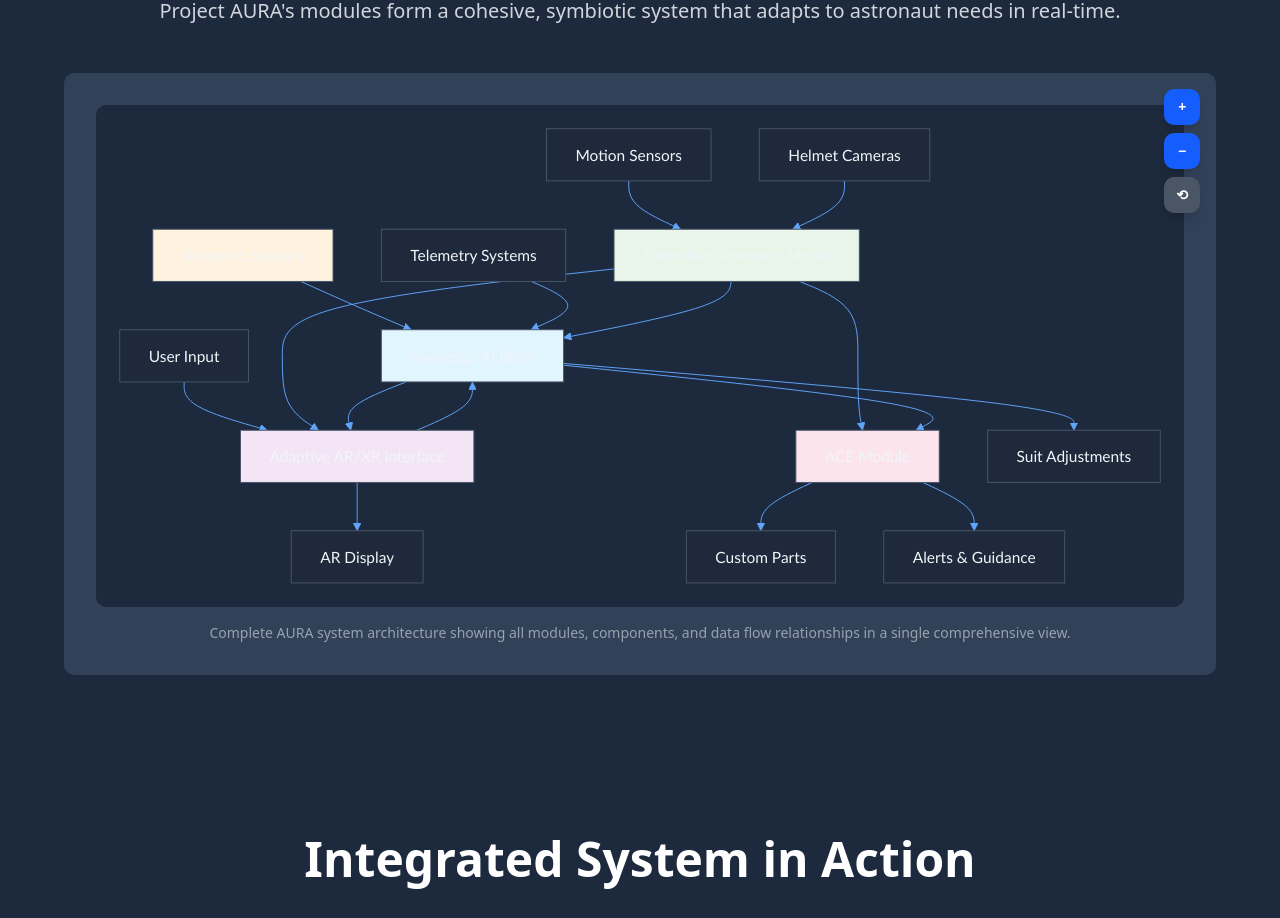
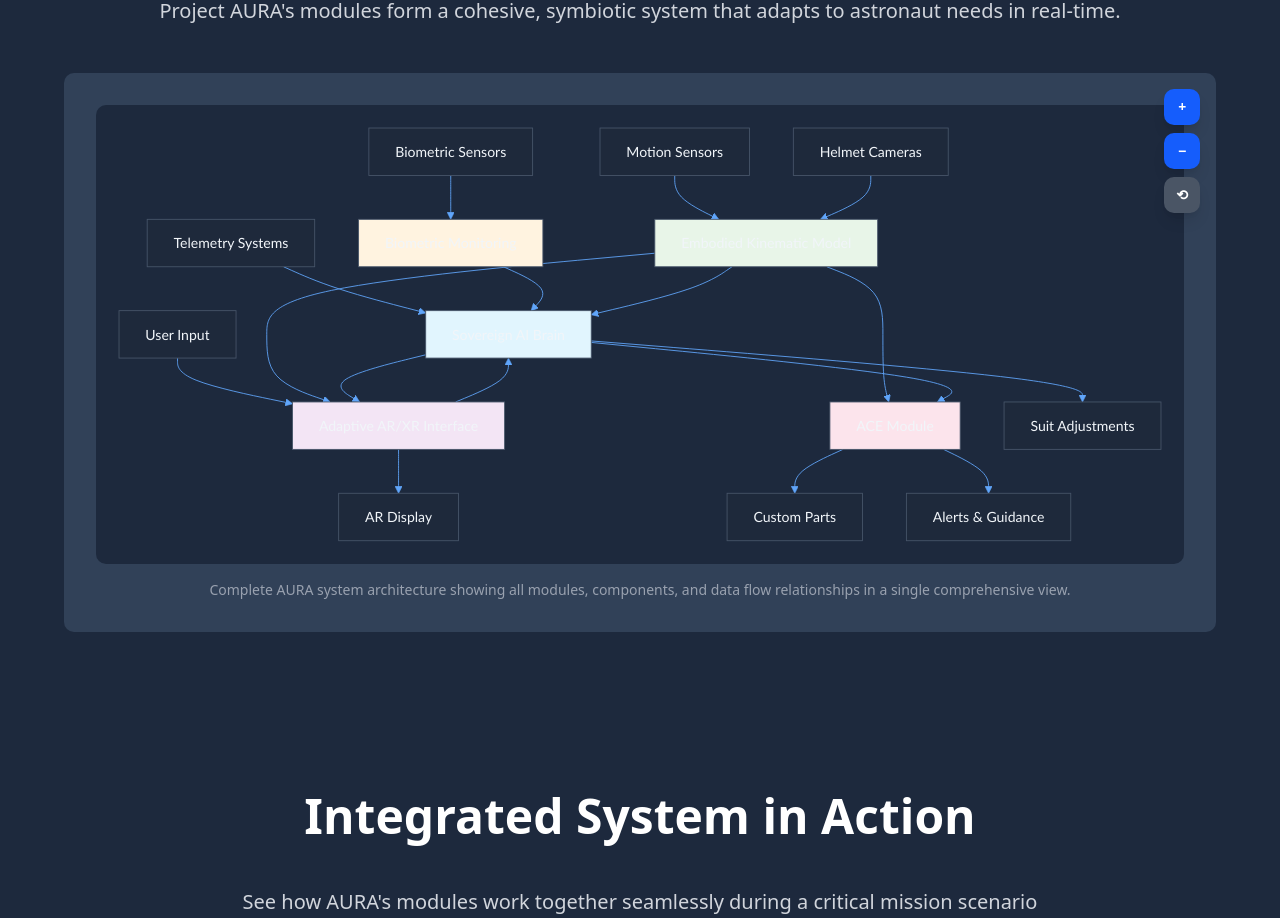
Before and after one commit to DSeahYS/18th-International-Space-Challenge, a Next.js app in the folder SpaceWebsite/frontend/: page / in a window 1280 px wide. Shown: the part 3020-3938 px from the top of the page. Built offline with nearby package versions, Linux system fonts and the light colour scheme.

Commit message:
Enhance AURA ecosystem flowchart to show detailed interconnections

```diff
--- a/SpaceWebsite/frontend/src/app/page.tsx
+++ b/SpaceWebsite/frontend/src/app/page.tsx
@@ -640,13 +640,14 @@ export default function Home() {
             <div className="flowchart-zoom-container overflow-hidden">
               <Flowchart chart={`graph TD
                %% Data Sources
-              BIO[Biometric Sensors] --> AI_BRAIN[Sovereign AI Brain]
+               BIO[Biometric Sensors] --> BIO_MON[Biometric Monitoring]
                IMU[Motion Sensors] --> VPK[Embodied Kinematic Model]
                CAM[Helmet Cameras] --> VPK
-              TEL[Telemetry Systems] --> AI_BRAIN
+               TEL[Telemetry Systems] --> AI_BRAIN[Sovereign AI Brain]
                USER[User Input] --> AR_IF[Adaptive AR/XR Interface]
 
                %% Core Modules
+               BIO_MON --> AI_BRAIN
                VPK --> AI_BRAIN
                VPK --> AR_IF
                VPK --> ACE[ACE Module]
@@ -664,7 +665,7 @@ export default function Home() {
                style AI_BRAIN fill:#e1f5fe
                style AR_IF fill:#f3e5f5
                style VPK fill:#e8f5e8
-              style BIO fill:#fff3e0
+               style BIO_MON fill:#fff3e0
                style ACE fill:#fce4ec`} />
             </div>
             <p className="text-sm text-gray-400 mt-4 text-center">
```
Lines whose indentation alone changed are shown as unchanged.
